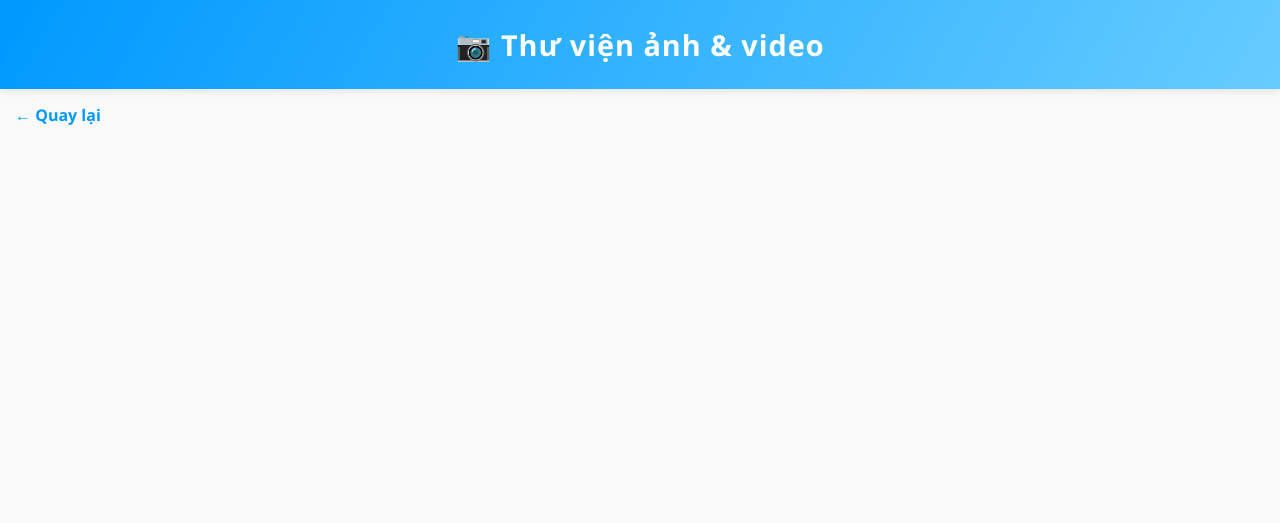
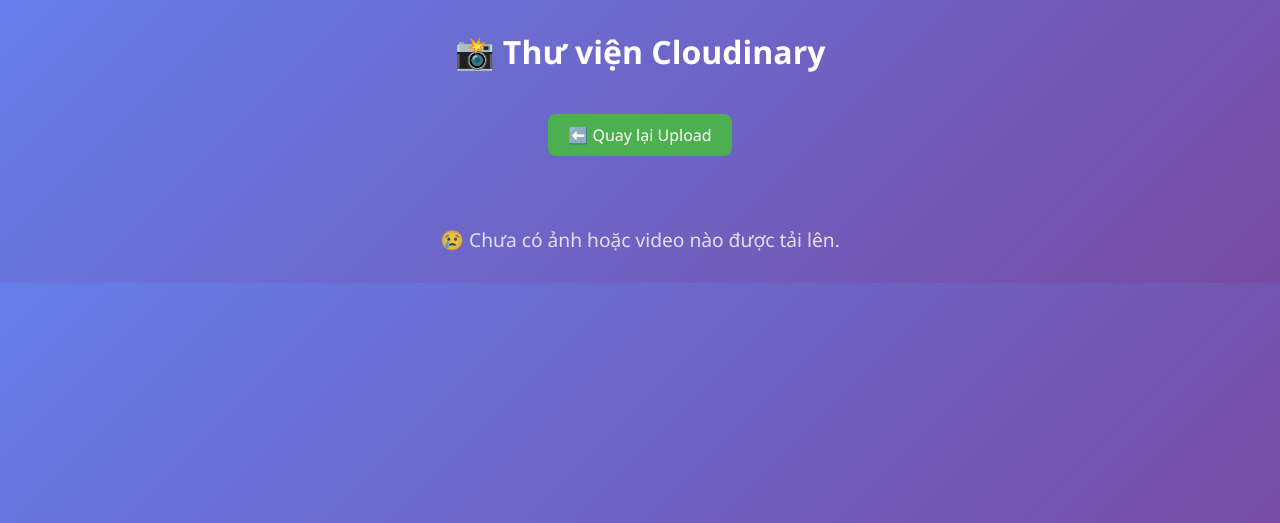
Before and after one commit to billhaha1947/flask-update, a Flask app: template templates/gallery.html in a window 1280 px wide. Shown: the top 523 px of the page. Run offline with Flask 3, Linux system fonts and the light colour scheme; the template is opened without the code that fills it, so the values that code supplies are empty.

Commit message:
Update gallery.html

```diff
--- a/templates/gallery.html
+++ b/templates/gallery.html
@@ -3,204 +3,95 @@
 <head>
   <meta charset="UTF-8">
   <meta name="viewport" content="width=device-width, initial-scale=1.0">
-  <title>Thư viện ảnh & video</title>
+  <title>Thư viện Cloudinary</title>
   <style>
-    :root {
-      --bg-light: #fafafa;
-      --bg-dark: #0f0f0f;
-      --text-light: #111;
-      --text-dark: #f1f1f1;
-      --card-light: #fff;
-      --card-dark: #1a1a1a;
-      --accent: #0099ff;
+    body {
+      font-family: "Segoe UI", sans-serif;
+      background: linear-gradient(135deg, #667eea, #764ba2);
+      color: white;
+      margin: 0;
+      padding: 0;
+      text-align: center;
     }
 
-    body {
-      font-family: 'Segoe UI', sans-serif;
-      background: var(--bg-light);
-      color: var(--text-light);
-      margin: 0;
-      padding: 0;
-      transition: background 0.3s ease, color 0.3s ease;
+    h1 {
+      margin-top: 30px;
     }
 
-    @media (prefers-color-scheme: dark) {
-      body {
-        background: var(--bg-dark);
-        color: var(--text-dark);
-      }
-    }
-
-    header {
-      text-align: center;
-      background: linear-gradient(120deg, #0099ff, #66ccff);
-      color: white;
-      padding: 25px 10px;
-      font-size: 1.8em;
-      font-weight: bold;
-      letter-spacing: 1px;
-      box-shadow: 0 2px 8px rgba(0,0,0,0.1);
-    }
-
-    a.back {
-      display: inline-block;
-      margin: 15px;
-      color: var(--accent);
-      text-decoration: none;
-      font-weight: bold;
-      transition: color 0.2s;
-    }
-
-    a.back:hover {
-      text-decoration: underline;
-      color: #0078e8;
-    }
-
-    .gallery {
-      display: grid;
-      grid-template-columns: repeat(auto-fill, minmax(180px, 1fr));
-      gap: 10px;
-      padding: 20px;
+    .container {
+      display: flex;
+      flex-wrap: wrap;
+      justify-content: center;
+      gap: 20px;
+      padding: 30px;
     }
 
     .item {
-      position: relative;
-      overflow: hidden;
-      border-radius: 12px;
-      background: var(--card-light);
-      box-shadow: 0 2px 6px rgba(0,0,0,0.1);
-      cursor: pointer;
-      transition: transform 0.3s ease, box-shadow 0.3s ease, filter 0.3s;
-    }
-
-    @media (prefers-color-scheme: dark) {
-      .item {
-        background: var(--card-dark);
-        box-shadow: 0 2px 10px rgba(255,255,255,0.05);
-      }
+      background: rgba(255,255,255,0.1);
+      border-radius: 15px;
+      padding: 10px;
+      width: 280px;
+      box-shadow: 0 4px 10px rgba(0,0,0,0.3);
+      transition: transform 0.3s;
     }
 
     .item:hover {
       transform: scale(1.05);
-      box-shadow: 0 5px 15px rgba(0,0,0,0.2);
-      filter: brightness(1.1);
     }
 
-    .item img,
-    .item video {
+    img, video {
       width: 100%;
-      height: 100%;
+      border-radius: 10px;
+      max-height: 200px;
       object-fit: cover;
-      display: block;
-      border-radius: 12px;
     }
 
-    /* Lightbox */
-    .lightbox {
-      display: none;
-      position: fixed;
-      z-index: 999;
-      top: 0; left: 0;
-      width: 100%;
-      height: 100%;
-      background: rgba(0,0,0,0.9);
-      align-items: center;
-      justify-content: center;
-      animation: fadeIn 0.4s ease;
+    a.btn {
+      display: inline-block;
+      background: #4CAF50;
+      color: white;
+      padding: 10px 20px;
+      border-radius: 8px;
+      text-decoration: none;
+      margin-top: 20px;
+      transition: 0.3s;
     }
 
-    .lightbox.active {
-      display: flex;
+    a.btn:hover {
+      background: #45a049;
     }
 
-    @keyframes fadeIn {
-      from {opacity: 0;}
-      to {opacity: 1;}
+    .empty {
+      margin-top: 40px;
+      font-size: 1.2em;
+      opacity: 0.8;
     }
-
-    .lightbox img,
-    .lightbox video {
-      max-width: 90%;
-      max-height: 90%;
-      border-radius: 10px;
-      box-shadow: 0 0 25px rgba(255,255,255,0.2);
-      animation: zoomIn 0.3s ease;
-    }
-
-    @keyframes zoomIn {
-      from {transform: scale(0.9); opacity: 0.7;}
-      to {transform: scale(1); opacity: 1;}
-    }
-
-    .close-btn {
-      position: absolute;
-      top: 20px;
-      right: 25px;
-      color: white;
-      font-size: 2em;
-      cursor: pointer;
-      background: rgba(0,0,0,0.5);
-      border-radius: 50%;
-      padding: 5px 12px;
-      line-height: 1;
-      transition: background 0.3s;
-    }
-
-    .close-btn:hover {
-      background: rgba(255,255,255,0.2);
-    }
-
   </style>
 </head>
 <body>
 
-  <header>📷 Thư viện ảnh & video</header>
-  <a href="/" class="back">← Quay lại</a>
+  <h1>📸 Thư viện Cloudinary</h1>
+  <a href="/" class="btn">⬅️ Quay lại Upload</a>
 
-  <div class="gallery">
+  <div class="container">
+    {% if images or videos %}
       {% for img in images %}
-      <div class="item" onclick="openLightbox('{{ img.secure_url }}', 'image')">
-        <img src="{{ img.secure_url }}" alt="Ảnh Cloudinary">
+        <div class="item">
+          <img src="{{ img.url }}" alt="Ảnh Cloudinary">
         </div>
       {% endfor %}
 
       {% for vid in videos %}
-      <div class="item" onclick="openLightbox('{{ vid.secure_url }}', 'video')">
-        <video src="{{ vid.secure_url }}" muted></video>
+        <div class="item">
+          <video controls>
+            <source src="{{ vid.url }}" type="video/mp4">
+          </video>
         </div>
       {% endfor %}
+    {% else %}
+      <div class="empty">😢 Chưa có ảnh hoặc video nào được tải lên.</div>
+    {% endif %}
   </div>
-
-  <div id="lightbox" class="lightbox" onclick="closeLightbox()">
-    <span class="close-btn">&times;</span>
-    <img id="lightboxImg" src="" alt="">
-    <video id="lightboxVid" controls></video>
-  </div>
-
-  <script>
-    const lightbox = document.getElementById('lightbox');
-    const imgEl = document.getElementById('lightboxImg');
-    const vidEl = document.getElementById('lightboxVid');
-
-    function openLightbox(src, type) {
-      lightbox.classList.add('active');
-      if (type === 'image') {
-        imgEl.src = src;
-        imgEl.style.display = 'block';
-        vidEl.style.display = 'none';
-      } else {
-        vidEl.src = src;
-        vidEl.style.display = 'block';
-        imgEl.style.display = 'none';
-      }
-    }
-
-    function closeLightbox() {
-      lightbox.classList.remove('active');
-      imgEl.src = '';
-      vidEl.src = '';
-    }
-  </script>
 
 </body>
 </html>
```
Lines whose indentation alone changed are shown as unchanged.
